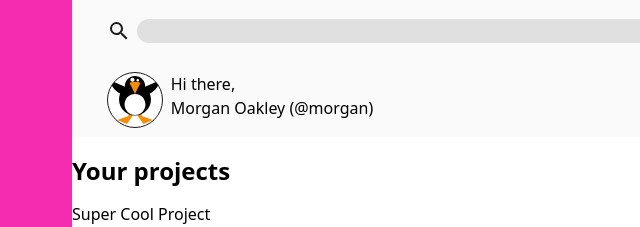
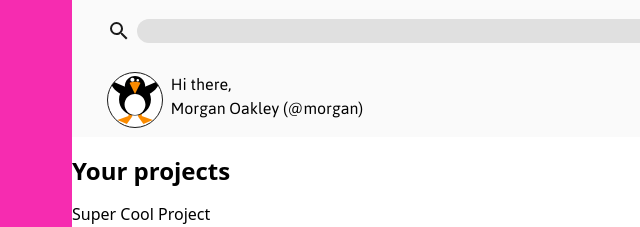
Before and after one commit to It-is-Michel/Odin-Admin-Dashboard, a website: page index.html in a window 1280 px wide. Shown: the top 227 px of the page, 184-824 px from the left. Drawn offline with nearby package versions, Linux system fonts and the light colour scheme.

Commit message:
feat: Set font family to profile banner welcome and name

```diff
--- a/styles.css
+++ b/styles.css
@@ -281,6 +281,7 @@
 .profile-banner__welcome,
 .profile-banner__profile-name {
   margin: 0;
+  font-family: var(--font-paragraph);
   line-height: 1.5;
 }
 
```
